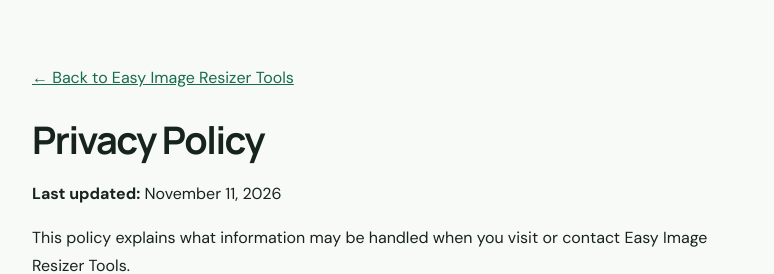
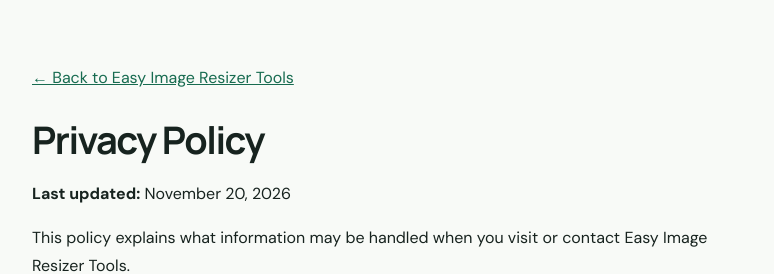
Before and after one commit to ashrafhashmi95786-sys/easy-image-resizer, a Next.js app: page /privacy-policy in a window 1280 px wide. Shown: the top 274 px of the page, without its empty margins (252-1026 px from the left). Built offline with nearby package versions, Linux system fonts and the light colour scheme.

Commit message:
Update privacy policy review date

```diff
--- a/app/privacy-policy/page.tsx
+++ b/app/privacy-policy/page.tsx
@@ -10,7 +10,7 @@ export default function PrivacyPolicyPage() {
   return <main style={{maxWidth:760,margin:"0 auto",padding:"64px 24px",lineHeight:1.75}}>
     <Link href="/" style={{color:"#176b50"}}>← Back to Easy Image Resizer Tools</Link>
     <h1 style={{fontSize:38,marginTop:28}}>Privacy Policy</h1>
-    <p><strong>Last updated:</strong> November 11, 2026</p>
+    <p><strong>Last updated:</strong> November 20, 2026</p>
     <p>This policy explains what information may be handled when you visit or contact Easy Image Resizer Tools.</p>
 
     <h2>Images you process</h2>
```
